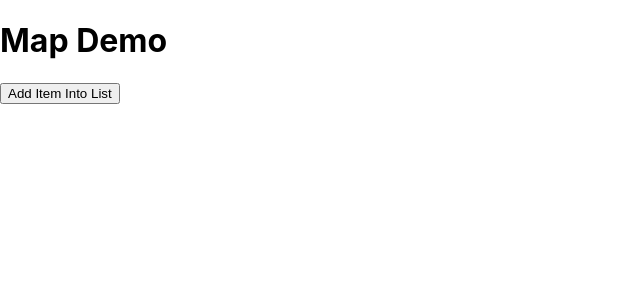
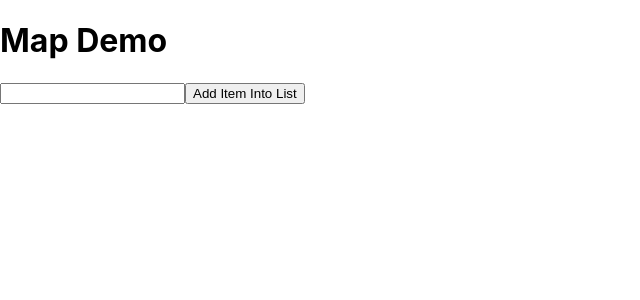
Before and after one commit to siddheshn80/my-react-app, a React (Create React App) app: page / in a window 1280 px wide. Shown: the top 300 px of the page, without its empty margins (0-640 px from the left). Built offline with nearby package versions, Linux system fonts and the light colour scheme.

Commit message:
makingsimpleapp

```diff
--- a/src/App.js
+++ b/src/App.js
@@ -5,8 +5,11 @@ function App() {
   let [list, setList] = useState([]);
 
   let addItem = () => {
+    // alternate :: No DOM PLZ!
+    let textRef = document.querySelector("#textId1");
+
     // logical part
-    let newList = [...list, "NAVI MUMBAI"];
+    let newList = [textRef.value, ...list];
 
     // dom part
     setList(newList);
@@ -15,6 +18,7 @@ function App() {
   return (
     <div>
       <h1> {title} </h1>
+      <input type="text" name="" id="textId1" />
       <input type="button" value="Add Item Into List" onClick={addItem} />
 
       {list.map((item) => (
@@ -23,7 +27,4 @@ function App() {
     </div>
   );
 }
-
 export default App;
-
-// [delhi, mumbai] => [<h1>delhi</h1>, <h1>mumbai</h1>]
```
